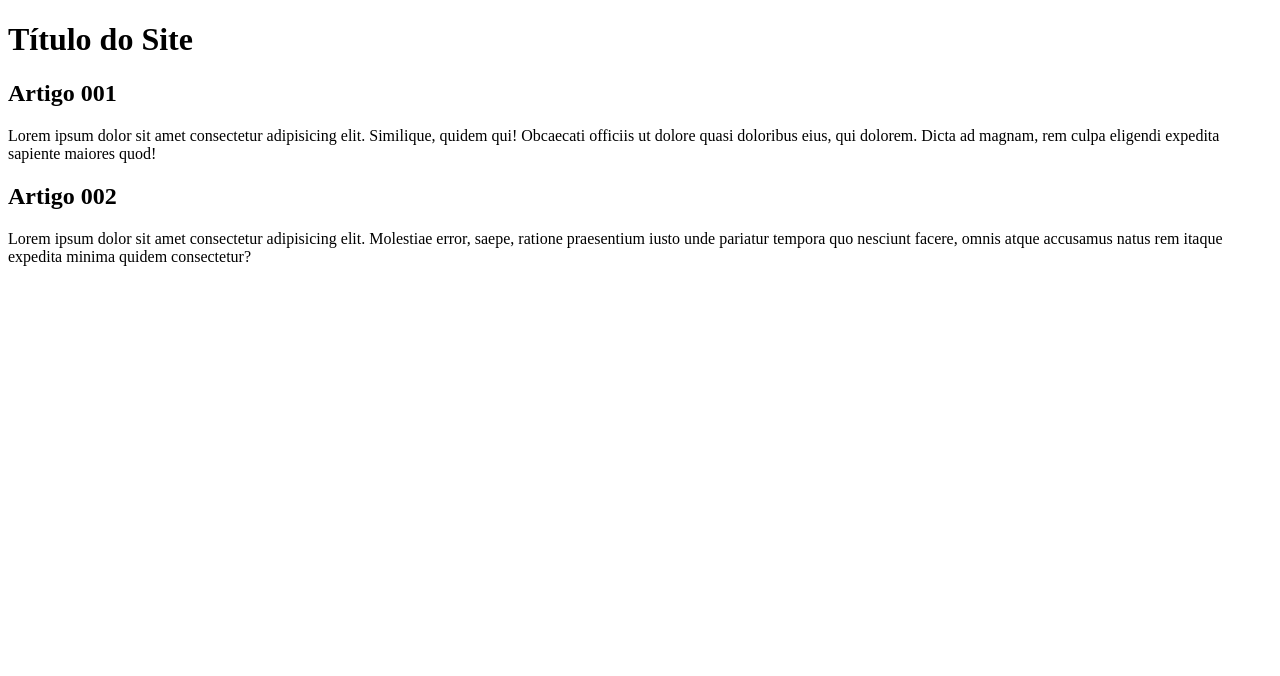
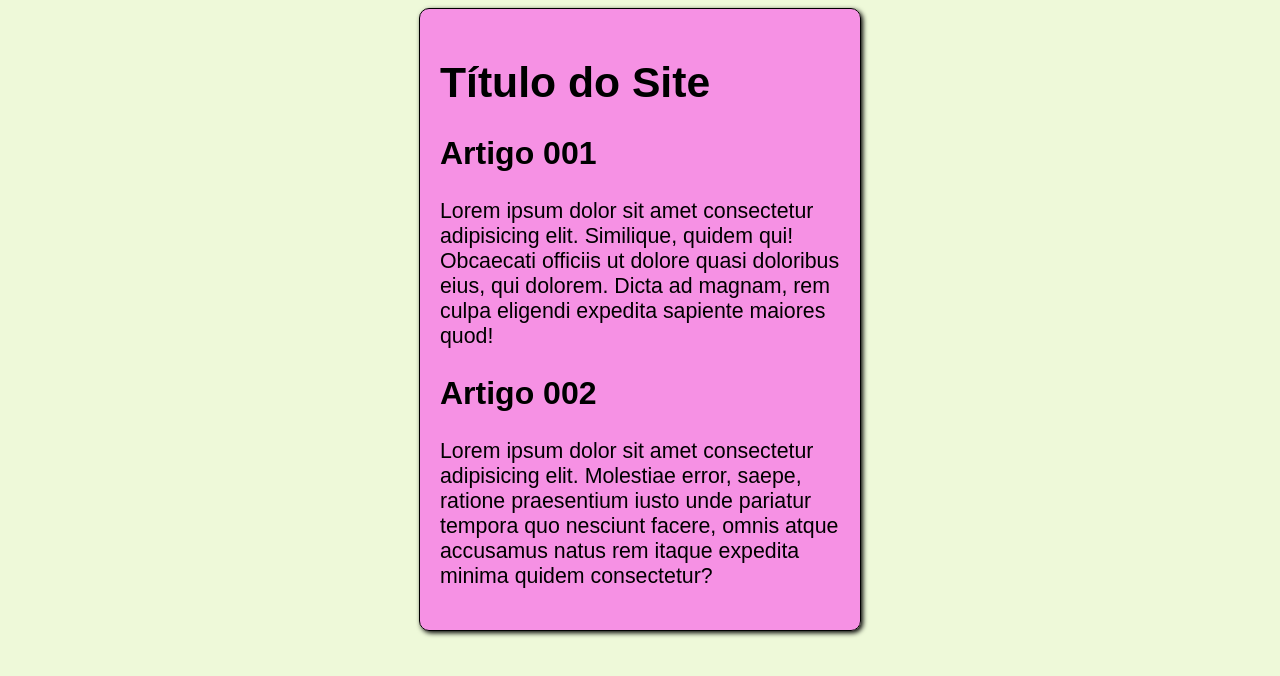
Before and after one commit to BernardoCerqueira/projeto-site, a plain HTML site: page index.html in a window 1280 px wide. Drawn offline with Linux system fonts and the light colour scheme.

Commit message:
Iniciei o design

```diff
--- a/index.html
+++ b/index.html
@@ -4,6 +4,7 @@
     <meta charset="UTF-8">
     <meta name="viewport" content="width=device-width, initial-scale=1.0">
     <title>Título do site</title>
+    <link rel="stylesheet" href="style.css">
 </head>
 <body>
     <main>
--- /dev/null
+++ b/style.css
@@ -0,0 +1,16 @@
+@charset "UTF-8";
+body{
+    font-family: Arial, Helvetica, sans-serif;
+    font-size: 16pt;
+    background-color: rgba(210, 241, 153, 0.363);
+}
+
+main{
+    background-color: rgba(255, 0, 242, 0.418);
+    border-radius: 10px;
+    padding: 20px;
+    width: 400px;
+    margin: auto;
+    border: 1px solid black;
+    box-shadow: 2px 2px 5px black;
+}
```
